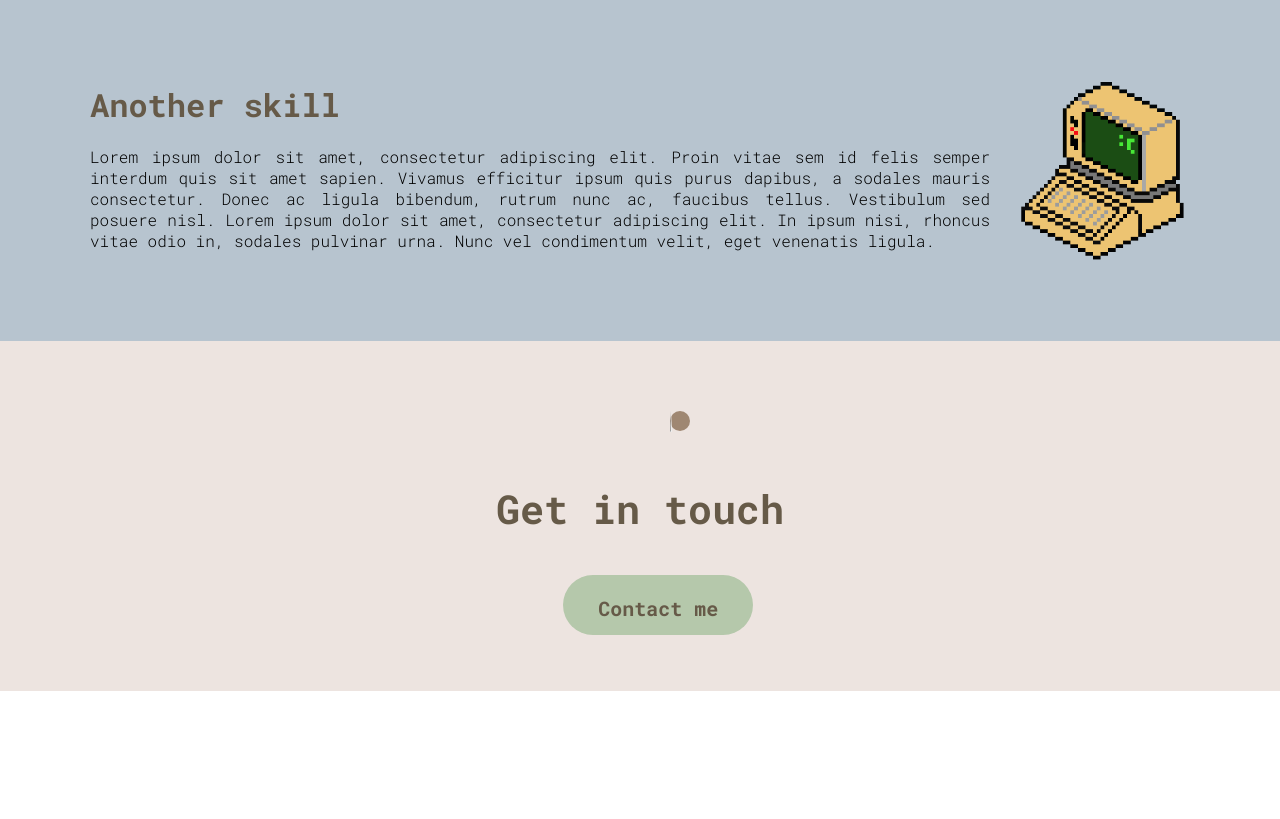
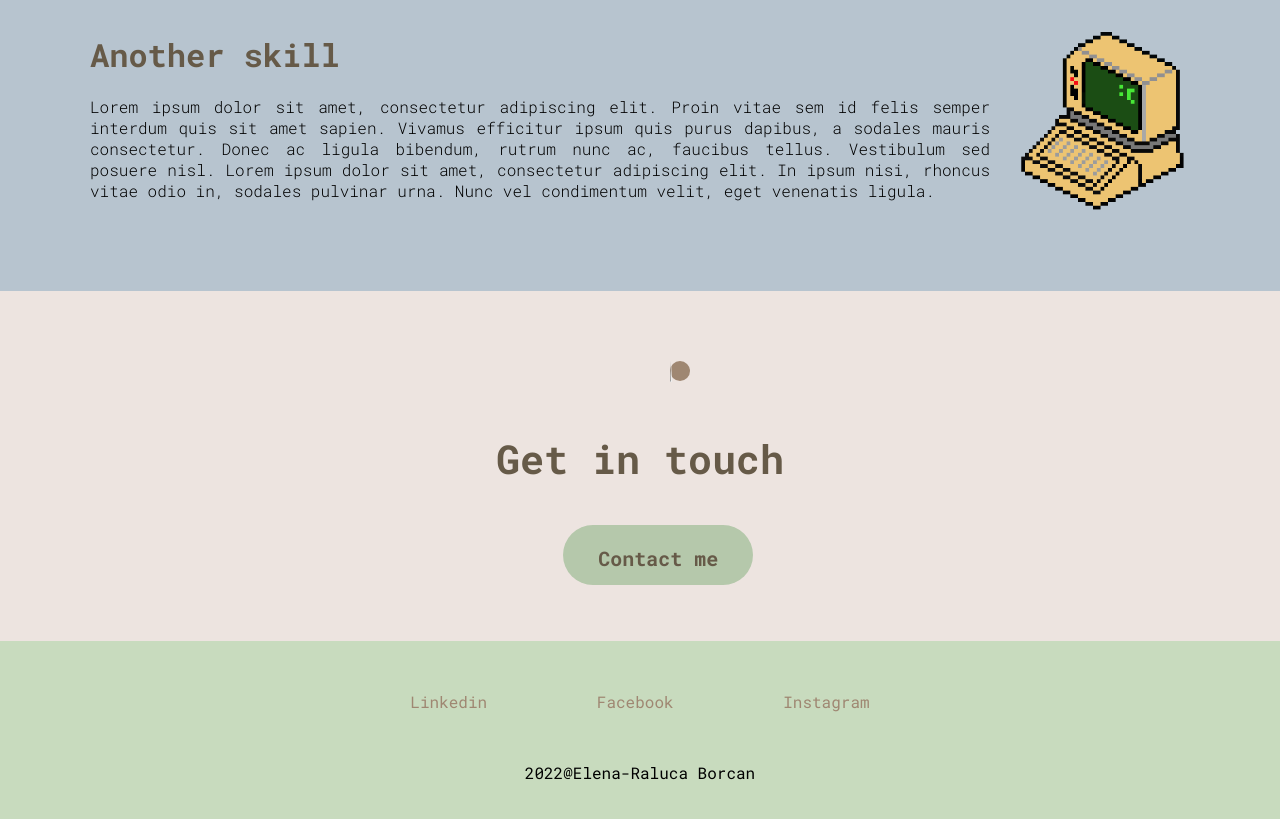
Before and after one commit to BorcanRaluca/web_1, a plain HTML site: page index.html in a window 1280 px wide. Shown: the part 1918-2737 px from the top of the page. Before the commit the page ends 2609 px from the top, so only its background shows below. Drawn offline with Linux system fonts and the light colour scheme.

Commit message:
added footer

```diff
--- a/index.html
+++ b/index.html
@@ -56,12 +56,17 @@
     <div class="contactContainer">
         <hr>
         <h1 class="title sectionTitle">Get in touch</h1>
-        <a href="mailto:borcanelena20@stud.ase.ro" id="buttonLink"><h2 id="button">Contact me</h2></a>
+        <a href="mailto:borcanelena20@stud.ase.ro" class="link" target="_blank"><h2 id="button">Contact me</h2></a>
     </div>
 
     <!--footer-->
-    <footer>
-
+    <footer id="footer">
+        <div class="links">
+            <a href="https://www.linkedin.com/in/raluca-borcan-7b0608208/" class="link" target="_blank"><p class="footerText">Linkedin</p></a>
+            <a href="https://www.facebook.com/borcan.elenaraluca/" class="link" target="_blank"><p class="footerText">Facebook</p></a>
+            <a href="https://www.instagram.com/ralucaelena50/" class="link" target="_blank"><p class="footerText">Instagram</p></a>
+        </div>
+        <p id="copyrightText">2022@Elena-Raluca Borcan</p>
     </footer>
 </body>
 </html>
--- a/style.css
+++ b/style.css
@@ -8,7 +8,7 @@
 /*intro section*/
 .introContainer {
     background: #C8DBBE;
-    height: 800px;
+    height: 750px;
 }
 
 .title {
@@ -108,7 +108,7 @@ hr {
     height: 300px;
 }
 
-#buttonLink {
+.link {
     text-decoration: none;
 }
 
@@ -125,9 +125,33 @@ hr {
 }
 
 #button:hover {
-    background-color: #1B4D14;
+    background-color: #8ba27d;
     color: #EDE4E0;
     transition: 0.3s;
 }
 
 /*footer*/
+#footer {
+    height: 200px;
+    background-color: #C8DBBE;
+}
+
+.links {
+    text-align: center;
+}
+
+.footerText {
+    padding: 50px;
+    display: inline-block;
+    color: #9F8772;
+}
+
+.footerText:hover {
+    color: #665A48;
+    transition: 0.3s;
+    font-weight: bold;
+}
+
+#copyrightText {
+    text-align: center;
+}
```
